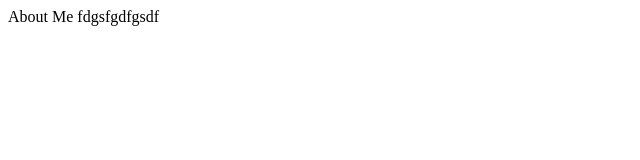
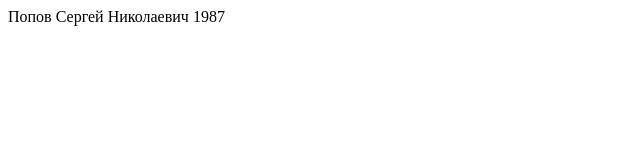
Before and after one commit to snaypsp/snaypsp.github.com, a plain HTML site: page index.html in a window 1280 px wide. Shown: the full height of the page, 0-640 px from the left. Drawn offline with Linux system fonts and the light colour scheme.

```diff
--- a/index.html
+++ b/index.html
@@ -1,9 +1,9 @@
 <html>
   <head>
   	<meta charset="utf-8">
-    <title>Тестовое заданиеdfgf</title>
+    <title>Тестовое задание</title>
   </head>
   <body>
-About Me fdgsfgdfgsdf
+  	Попов Сергей Николаевич 1987
   </body>
 </html>
```
